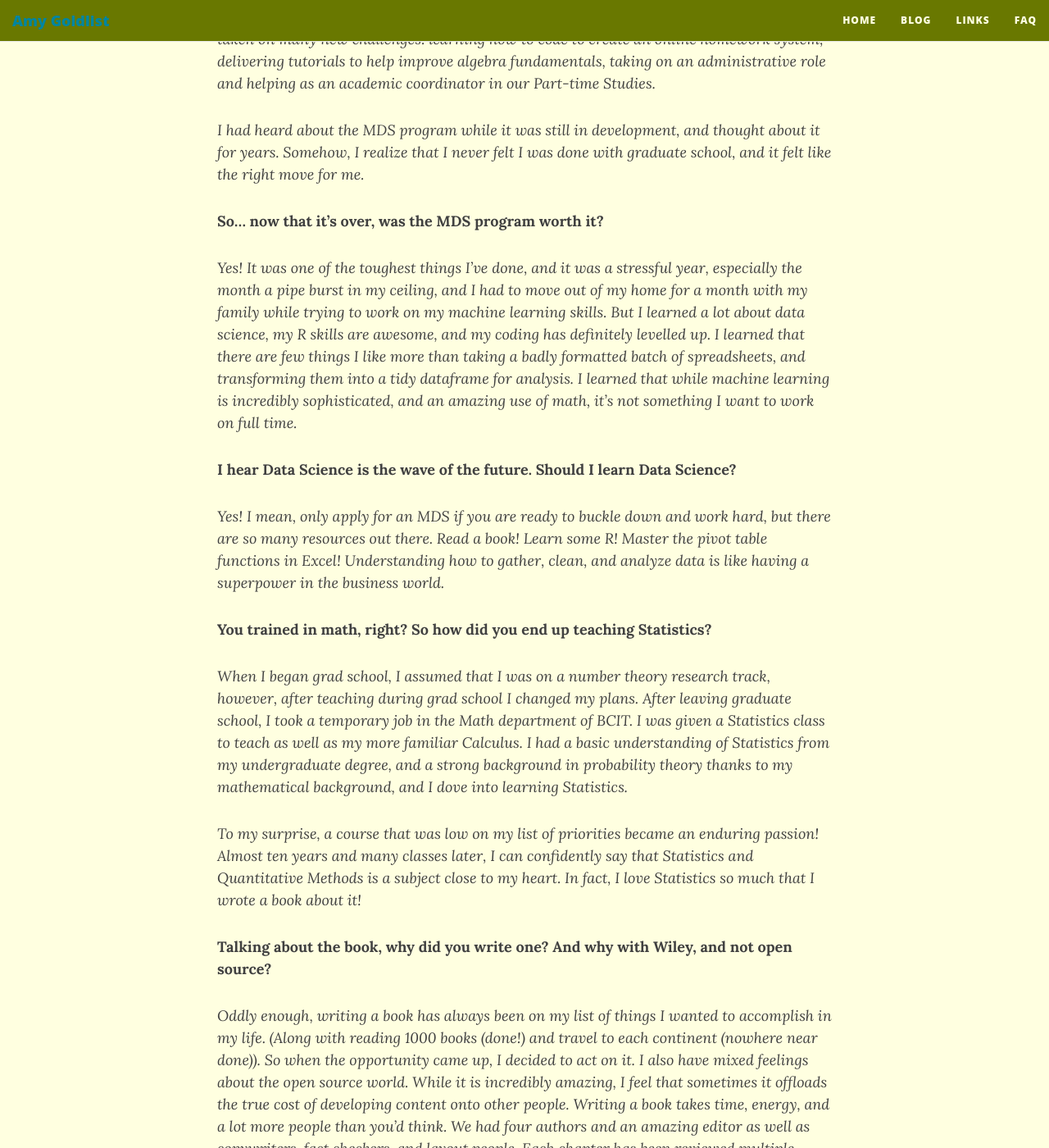
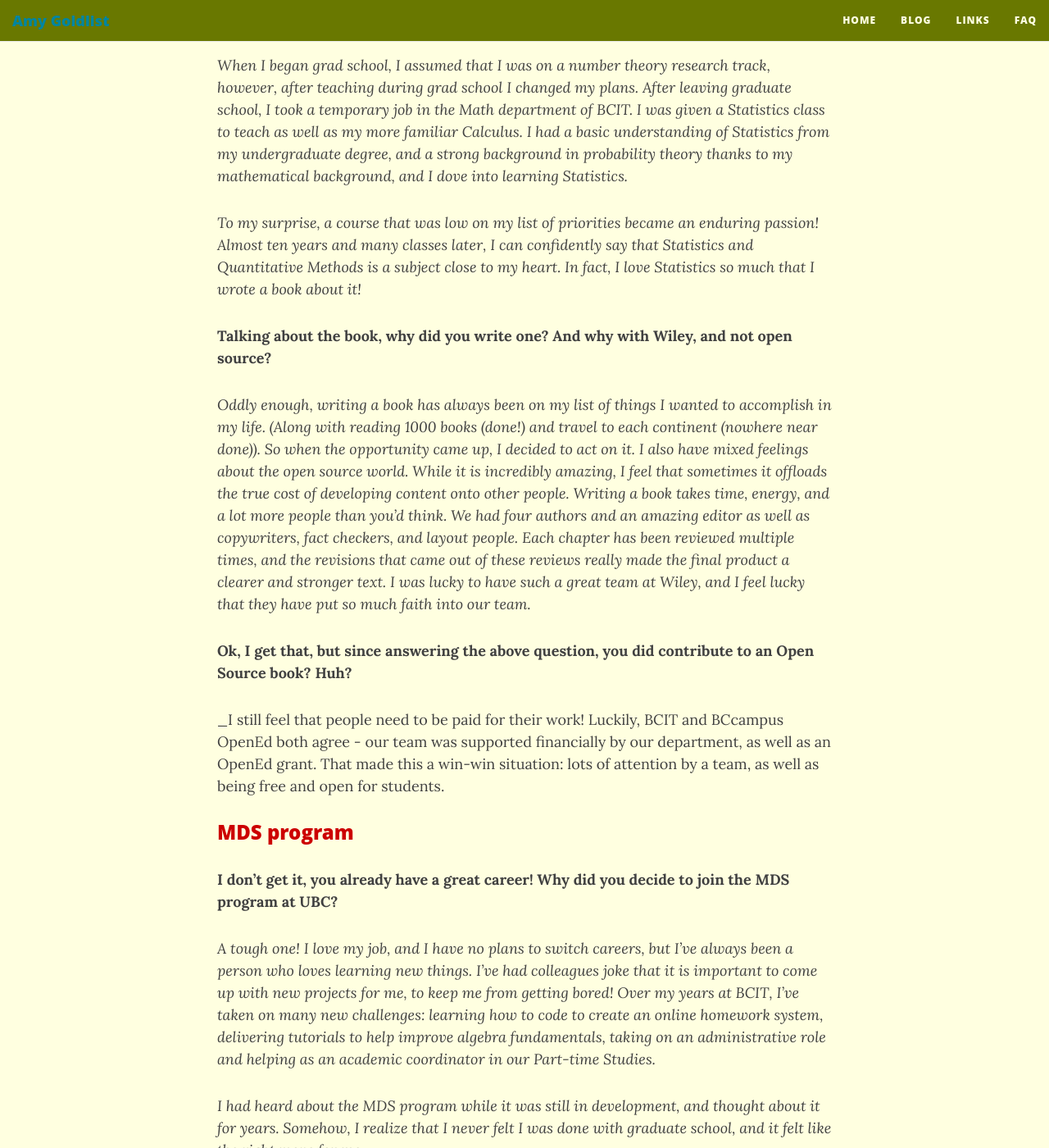
Before and after one commit to amygoldlist/amygoldlist.github.io, a Jekyll site: the page built from FAQ.md, in a window 1280 px wide and 1400 px high, scrolled down 509 px. Shown: the whole window at 82% size. Built offline with Jekyll 4.4.1, drawn with Linux system fonts in a browser that asks for light colours; nearby versions of some CDN libraries; some of the changed text lies outside the part shown.

Commit message:
add TOC to faq

```diff
--- a/FAQ.md
+++ b/FAQ.md
@@ -1,11 +1,34 @@
 ---
 layout: page
 title: Amy Goldlist
-subtitle: Frequently Asked Questions
+subtitle: Frequently Asked Questions (updated 2022)
 permalink: /FAQ
 ---
 
-### Frequently Asked Questions:
+## Frequently Asked Questions:
+* [Statistics & Math](#math)
+* [MDS](#mds)
+* [General](#general)
+
+### Statistics & Math
+<a name = "math" ></a>
+
+**You trained in math, right?  So how did you end up teaching Statistics?**
+
+_When I began grad school, I assumed that I was on a number theory research track, however, after teaching during grad school I changed my plans. After leaving graduate school, I took a temporary job in the Math department of BCIT.  I was given a Statistics class to teach as well as my more familiar Calculus.  I had a basic understanding of Statistics from my undergraduate degree, and a strong background in probability theory thanks to my mathematical background, and I dove into learning Statistics._
+
+_To my surprise, a course that was low on my list of priorities became an enduring passion!  Almost ten years and many classes later, I can confidently say that Statistics and Quantitative Methods is a subject close to my heart.  In fact, I love Statistics so much that I wrote a book about it!_
+
+**Talking about the book, why did you write one?  And why with Wiley, and not open source?**
+
+_Oddly enough, writing a book has always been on my list of things I wanted to accomplish in my life.  (Along with reading 1000 books (done!) and travel to each continent (nowhere near done)).  So when the opportunity came up, I decided to act on it.  I also have mixed feelings about the open source world.  While it is incredibly amazing, I feel that sometimes it offloads the true cost of developing content onto other people.  Writing a book takes time, energy, and a lot more people than you'd think.  We had four authors and an amazing editor as well as copywriters, fact checkers, and layout people.  Each chapter has been reviewed multiple times, and the revisions that came out of these reviews really made the final product a clearer and stronger text.  I was lucky to have such a great team at Wiley, and I feel lucky that they have put so much faith into our team._
+
+**Ok, I get that, but since answering the above question, you did contribute to an Open Source book?  Huh?**
+
+_I still feel that people need to be paid for their work!  Luckily, BCIT and BCcampus OpenEd both agree - our team was supported financially by our department, as well as an OpenEd grant.  That made this a win-win situation:  lots of attention by a team, as well as being free and open for students.
+
+### <a name = "mds" > MDS program </a>
+
 
 **I don't get it, you already have a great career! Why did you decide to join the MDS program at UBC?**
 
@@ -21,15 +44,10 @@
 
 _Yes!  I mean, only apply for an MDS if you are ready to buckle down and work hard, but there are so many resources out there.  Read a book!  Learn some R!  Master the pivot table functions in Excel!  Understanding how to gather, clean, and analyze data is like having a superpower in the business world._
 
-**You trained in math, right?  So how did you end up teaching Statistics?**
 
-_When I began grad school, I assumed that I was on a number theory research track, however, after teaching during grad school I changed my plans. After leaving graduate school, I took a temporary job in the Math department of BCIT.  I was given a Statistics class to teach as well as my more familiar Calculus.  I had a basic understanding of Statistics from my undergraduate degree, and a strong background in probability theory thanks to my mathematical background, and I dove into learning Statistics._
 
-_To my surprise, a course that was low on my list of priorities became an enduring passion!  Almost ten years and many classes later, I can confidently say that Statistics and Quantitative Methods is a subject close to my heart.  In fact, I love Statistics so much that I wrote a book about it!_
-
-**Talking about the book, why did you write one?  And why with Wiley, and not open source?**
-
-_Oddly enough, writing a book has always been on my list of things I wanted to accomplish in my life.  (Along with reading 1000 books (done!) and travel to each continent (nowhere near done)).  So when the opportunity came up, I decided to act on it.  I also have mixed feelings about the open source world.  While it is incredibly amazing, I feel that sometimes it offloads the true cost of developing content onto other people.  Writing a book takes time, energy, and a lot more people than you'd think.  We had four authors and an amazing editor as well as copywriters, fact checkers, and layout people.  Each chapter has been reviewed multiple times, and the revisions that came out of these reviews really made the final product a clearer and stronger text.  I was lucky to have such a great team at Wiley, and I feel lucky that they have put so much faith into our team._
+### General
+<a name = "general"></a>
 
 **Enough about math!  What do you do in your free time?**
 
```
